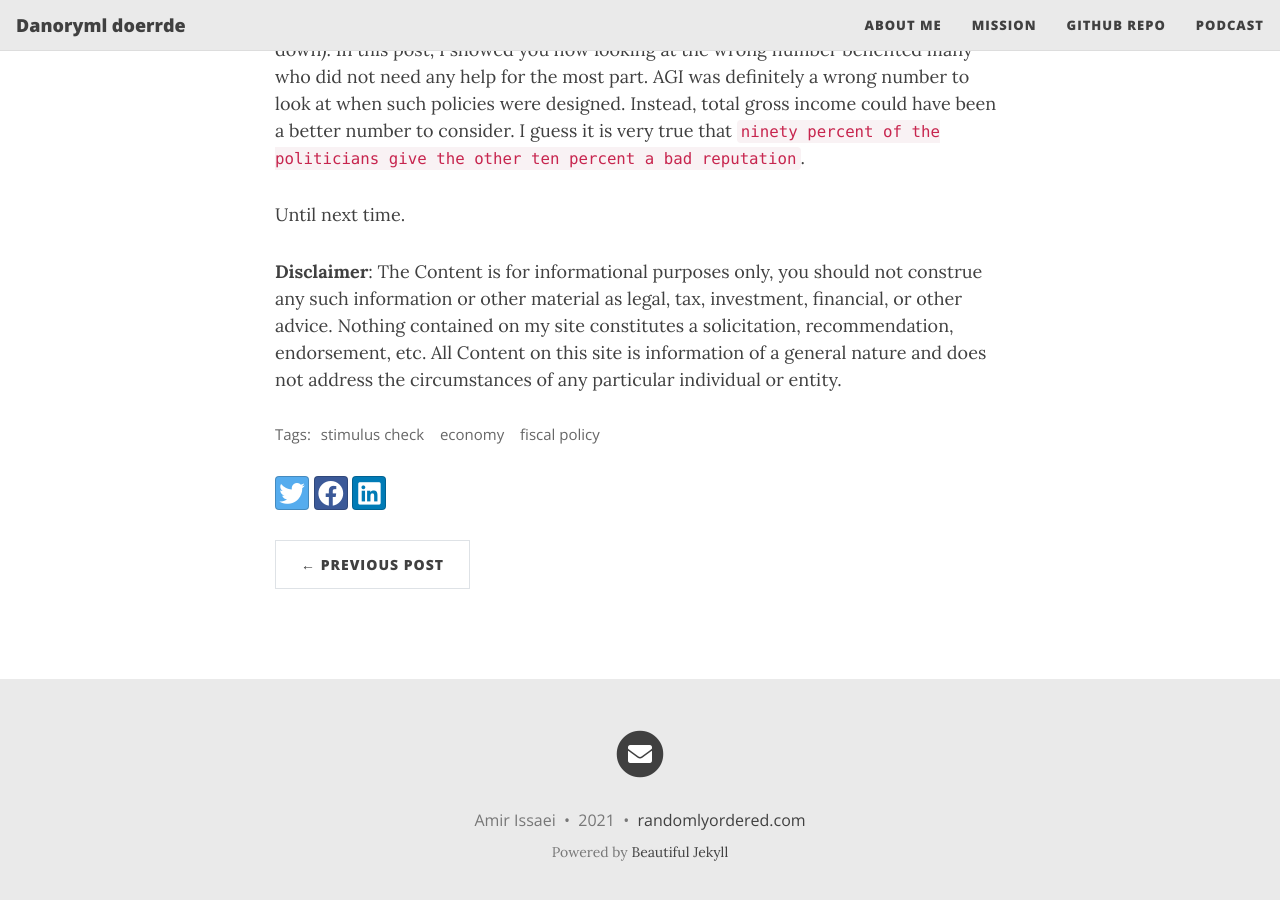
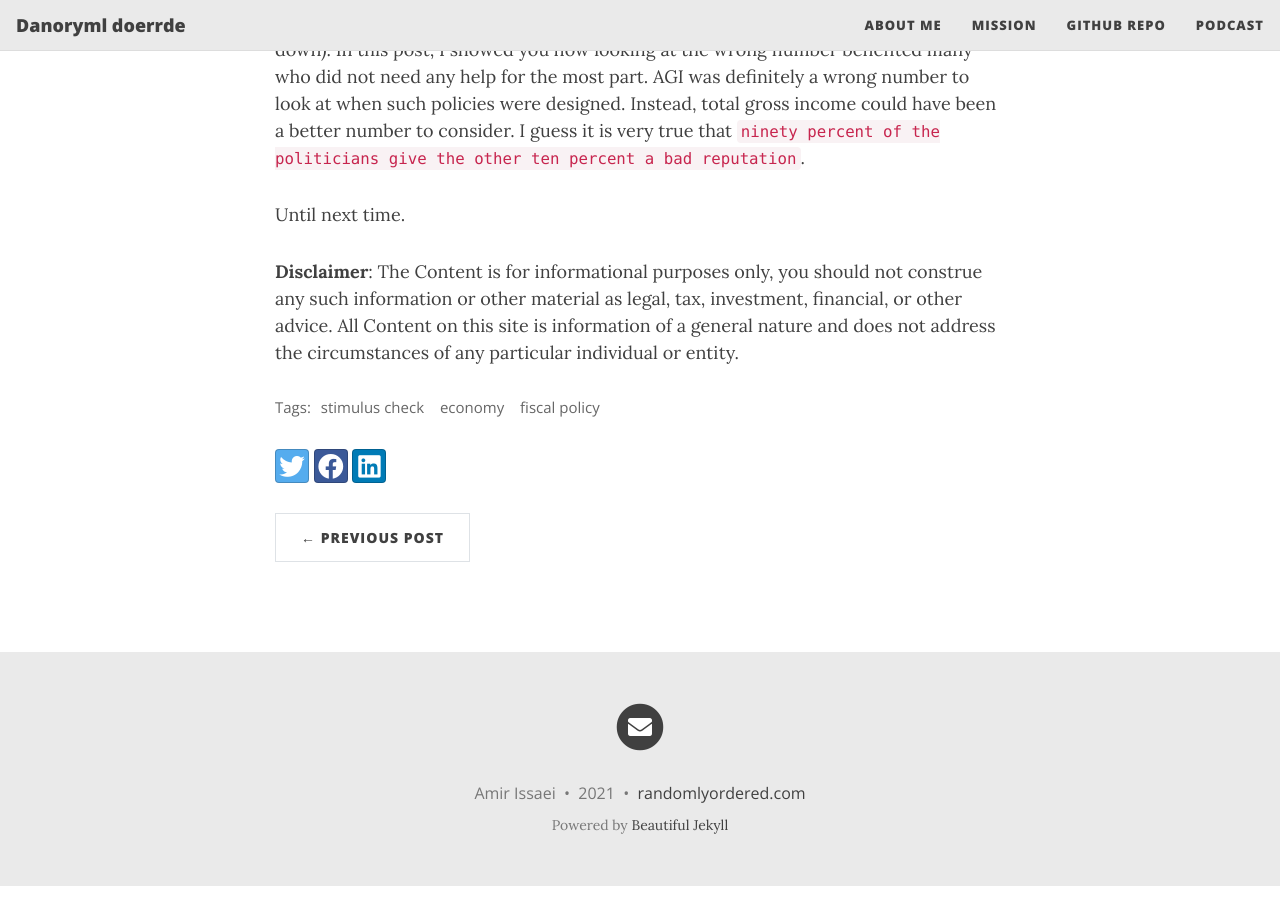
Before and after one commit to aissaei/randomlyordered.github.io, a Jekyll site: the page built from _posts/2021-03-19-Top-10-received-their-1400-stimulus-check-how-about-you.md, in a window 1280 px wide and 900 px high, scrolled down 4202 px. Built offline with Jekyll 4.4.1, drawn with Linux system fonts in a browser that asks for light colours; nearby versions of some CDN libraries; comment, search, counter and statistics services are not loaded.

Commit message:
new post - stimulus check

```diff
--- a/_posts/2021-03-19-Top-10-received-their-1400-stimulus-check-how-about-you.md
+++ b/_posts/2021-03-19-Top-10-received-their-1400-stimulus-check-how-about-you.md
@@ -59,4 +59,4 @@
 
 Until next time.
 
-**Disclaimer**: The Content is for informational purposes only, you should not construe any such information or other material as legal, tax, investment, financial, or other advice. Nothing contained on my site constitutes a solicitation, recommendation, endorsement, etc. All Content on this site is information of a general nature and does not address the circumstances of any particular individual or entity.
+**Disclaimer**: The Content is for informational purposes only, you should not construe any such information or other material as legal, tax, investment, financial, or other advice. All Content on this site is information of a general nature and does not address the circumstances of any particular individual or entity.
```
